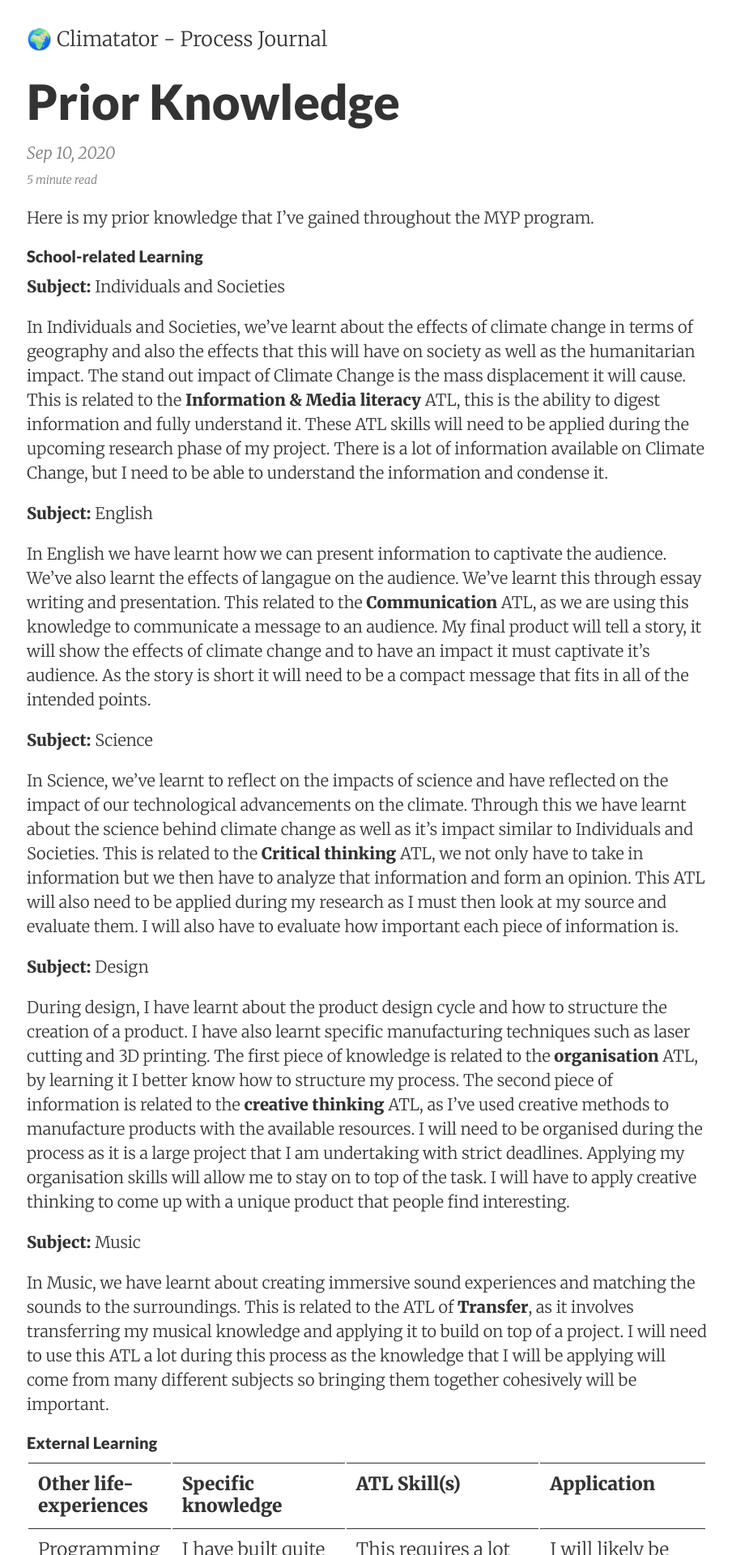
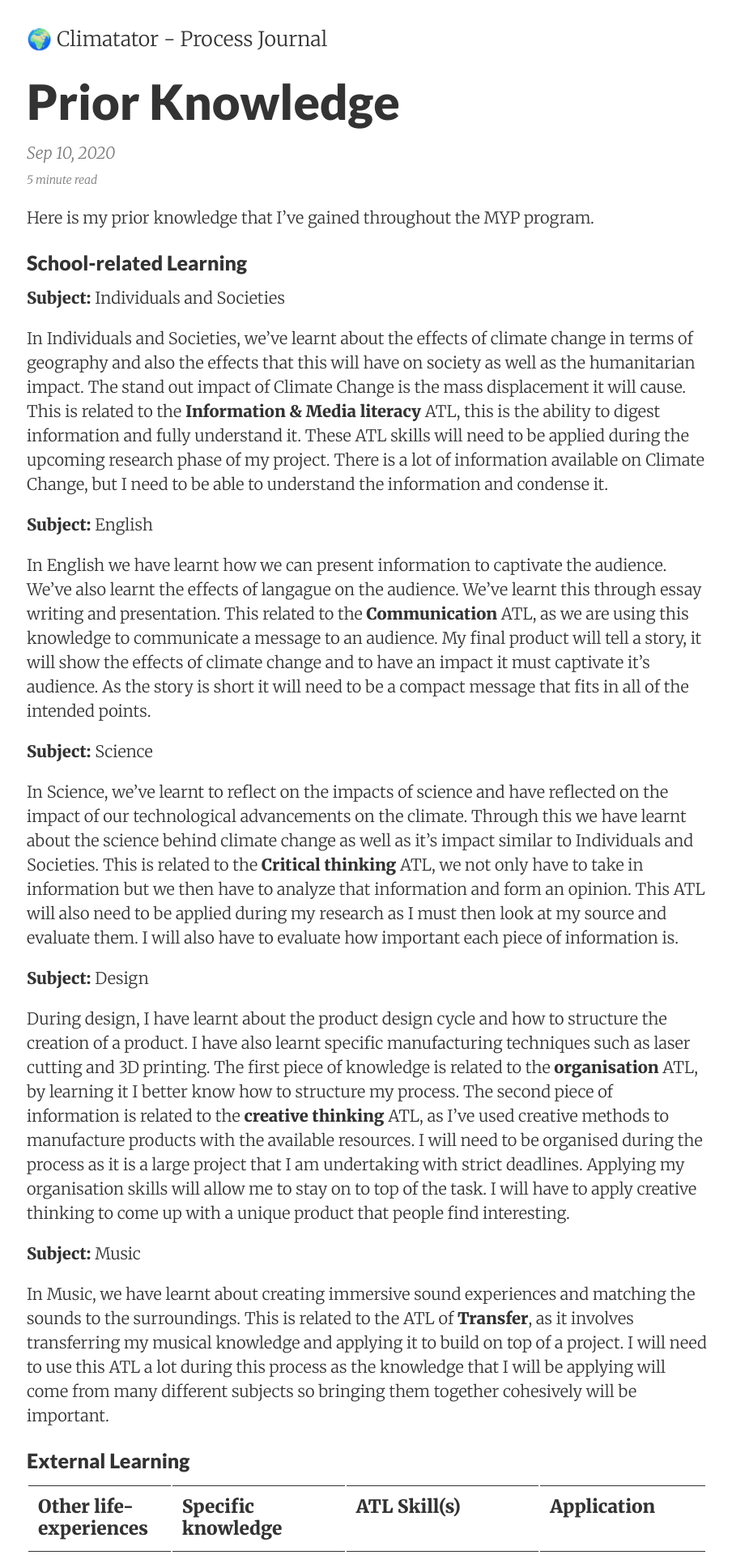
Before and after one commit to sampoder/climatator, a Jekyll site: the page built from journal/_posts/2020-09-10-prior-knowledge.md, in a window 1280 px wide. Shown: the top 1920 px of the page at 81% size, without its empty margins (187-1091 px from the left). Built offline with Jekyll 4.4.1, drawn with Linux system fonts in a browser that asks for light colours.

```diff
--- a/journal/_posts/2020-09-10-prior-knowledge.md
+++ b/journal/_posts/2020-09-10-prior-knowledge.md
@@ -7,7 +7,8 @@ summary: Explains prior knowledge I've gained during the MYP
 
 Here is my prior knowledge that I've gained throughout the MYP program.
 
-#### School-related Learning
+### School-related Learning
+
 
 **Subject:** Individuals and Societies
 
@@ -29,7 +30,8 @@ During design, I have learnt about the product design cycle and how to structure
 
 In Music, we have learnt about creating immersive sound experiences and matching the sounds to the surroundings. This is related to the ATL of **Transfer**, as it involves transferring my musical knowledge and applying it to build on top of a project. I will need to use this ATL a lot during this process as the knowledge that I will be applying will come from many different subjects so bringing them together cohesively will be important.
 
-#### External Learning
+### External Learning
+
 
 | **Other life-experiences**                                   | **Specific knowledge** | **ATL Skill(s)**| **Application**   |
 | Programming | I have built quite a few pieces of software, including hardware projects with the Raspberry Pi and Arduino.  I can apply my knowledge of programming in Python to creating the desired product. | This requires a lot of **organisation**, as you need to keep your code organised to allow yourself to continue coding. It also requires a lot of **creative thinking** as you have to come up with solutions to issues you face and problem solve. | I will likely be working with a massive code base that consists of a lot of different files running on different machines, it will be important to keep this organised. I will also likely face a lot of bugs in my code, face problems I’ve never solved before.. for this I will need to think of creative solutions. |
```
